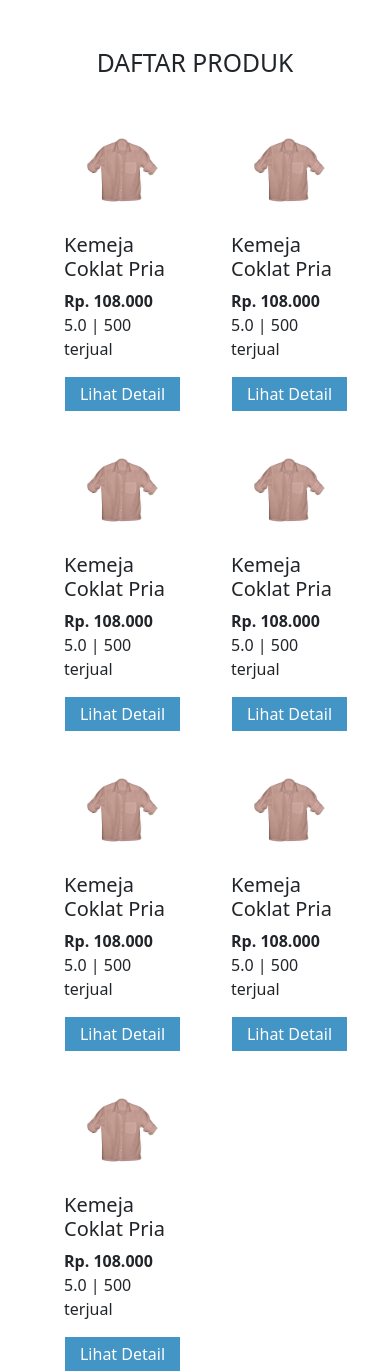
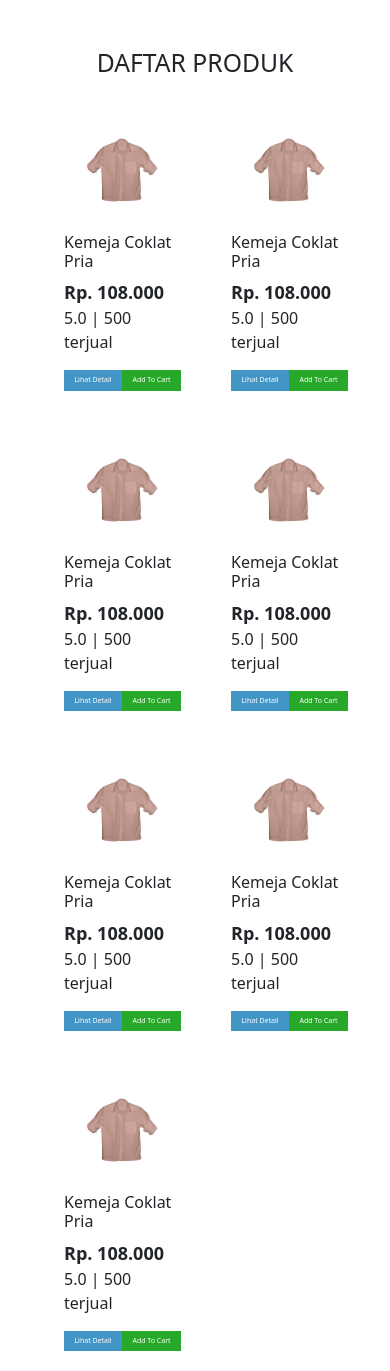
Before and after one commit to yuldan14/astrophile, a PHP site: page /product.html in a window 390 px wide. Shown: the part 66-1437 px from the top of the page. Run offline with PHP 8.4, Linux system fonts and the light colour scheme.

Commit message:
Add files via upload

```diff
--- a/cart.html
+++ b/cart.html
@@ -38,7 +38,7 @@
             </div>
             <div class="menu" id="nav-menu">
                 <ul id="nav-links">
-                    <li><a href="index.html" style="color:#002d64;">BERANDA</a></li>
+                    <li><a href="index.html" >BERANDA</a></li>
                     <li><a href="product.html">PRODUK</a></li>
                     <form class="d-flex" role="search">
                         <input class="form-control me-2" type="search" placeholder="Cari" aria-label="Search">
--- a/product.html
+++ b/product.html
@@ -123,6 +123,7 @@
           </div>
           <div class="lihat-detail">
             <a href="checkout.html">Lihat Detail</a>
+            <a href="" style="background-color: #28a828;">Add To Cart</a>
           </div>
         </div>
         <div class="card-produk">
@@ -142,6 +143,7 @@
           </div>
           <div class="lihat-detail">
             <a href="checkout.html">Lihat Detail</a>
+            <a href="" style="background-color: #28a828;">Add To Cart</a>
           </div>
         </div>
         <div class="card-produk">
@@ -161,6 +163,7 @@
           </div>
           <div class="lihat-detail">
             <a href="checkout.html">Lihat Detail</a>
+            <a href="" style="background-color: #28a828;">Add To Cart</a>
           </div>
         </div>
         <div class="card-produk">
@@ -180,6 +183,7 @@
           </div>
           <div class="lihat-detail">
             <a href="checkout.html">Lihat Detail</a>
+            <a href="" style="background-color: #28a828;">Add To Cart</a>
           </div>
         </div>
         <div class="card-produk">
@@ -199,6 +203,7 @@
           </div>
           <div class="lihat-detail">
             <a href="checkout.html">Lihat Detail</a>
+            <a href="" style="background-color: #28a828;">Add To Cart</a>
           </div>
         </div>
         <div class="card-produk">
@@ -218,6 +223,7 @@
           </div>
           <div class="lihat-detail">
             <a href="checkout.html">Lihat Detail</a>
+            <a href="" style="background-color: #28a828;">Add To Cart</a>
           </div>
         </div>
         <div class="card-produk">
@@ -237,6 +243,7 @@
           </div>
           <div class="lihat-detail">
             <a href="checkout.html">Lihat Detail</a>
+            <a href="" style="background-color: #28a828;">Add To Cart</a>
           </div>
         </div>
       </div>
--- a/style.css
+++ b/style.css
@@ -723,13 +723,14 @@ section#produk-page {
 .card-container .lihat-detail {
   margin-top: 1rem;
   display: flex;
-  justify-content: center;
+  justify-content: space-around;
 }
 .card-container .lihat-detail a {
   text-decoration: none;
   color: white;
   background-color: var(--span);
-  padding: 5px 15px;
+  padding: 5px 10px;
+  font-size: 12px;
 }
 
 /* Halaman Checkout */
@@ -1081,4 +1082,13 @@ section#produk-page {
   select#size option{
     width: 20px;
   }
+  .card-container .lihat-detail a{
+    font-size: 7px;
+  }
+  .nama-produk h5 {
+    font-size: 1rem;
+  }
+  .harga-produk b{
+    font-size: 18px;
+  }
 }
```
